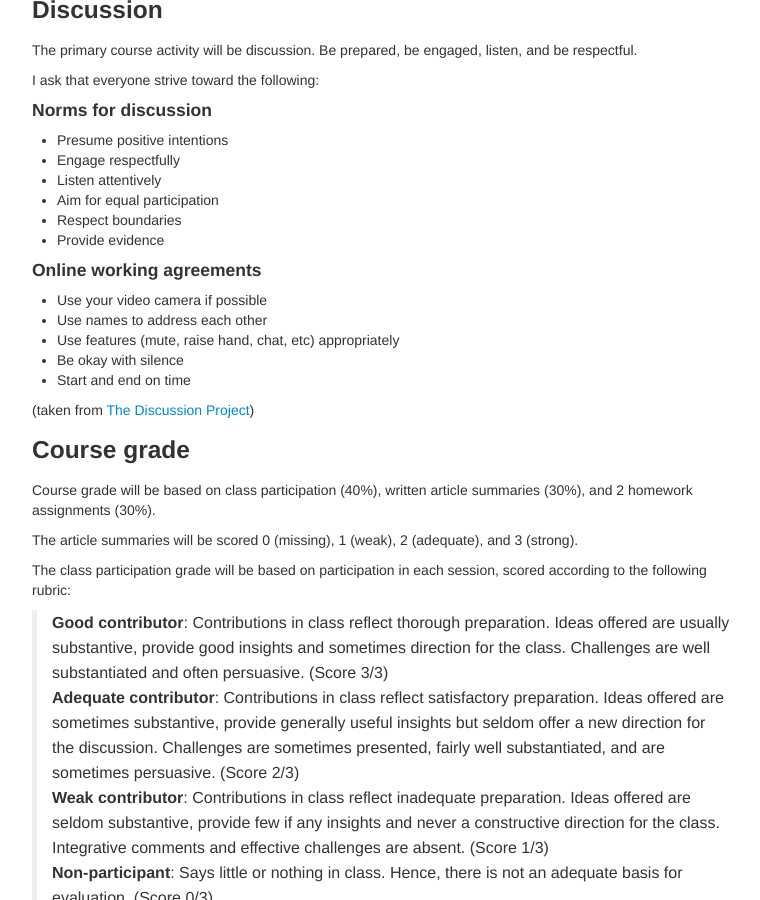
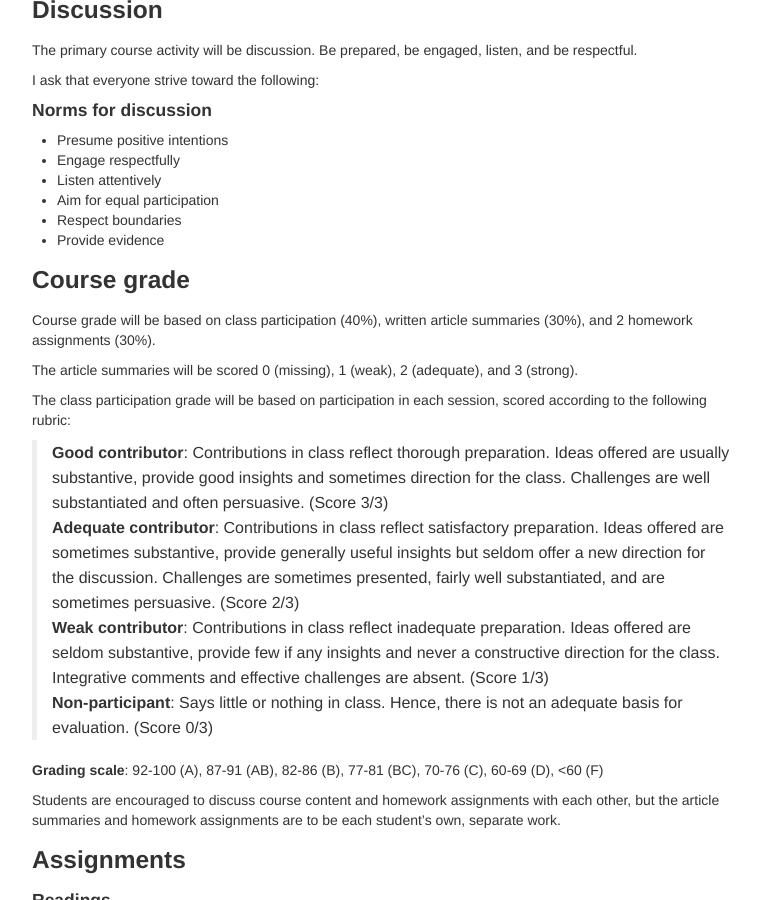
Before and after one commit to kbroman/BMI881_fall2022, a Jekyll site: the page built from syllabus.md, in a window 1280 px wide and 900 px high, scrolled down 692 px. Shown: the whole window, without its empty margins (258-1018 px from the left). Built offline with Jekyll 4.4.1, drawn with Linux system fonts in a browser that asks for light colours.

Commit message:
syllabus: remove "online working agreements"

```diff
--- a/syllabus.md
+++ b/syllabus.md
@@ -56,15 +56,6 @@ I ask that everyone strive toward the following:
 - Respect boundaries
 - Provide evidence
 
-#### Online working agreements
-
-- Use your video camera if possible
-- Use names to address each other
-- Use features (mute, raise hand, chat, etc) appropriately
-- Be okay with silence
-- Start and end on time
-
-(taken from [The Discussion Project](https://discussion.education.wisc.edu))
 
 
 ### Course grade
```
